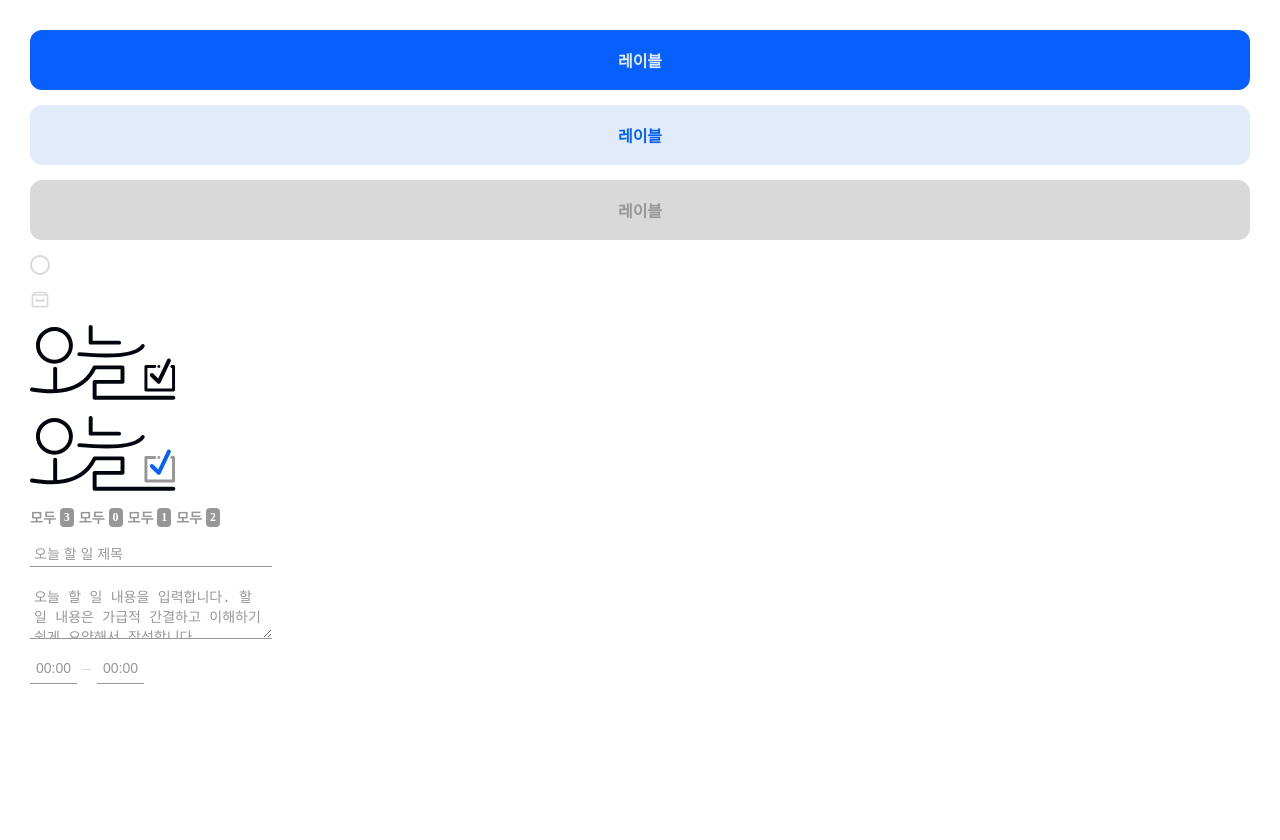
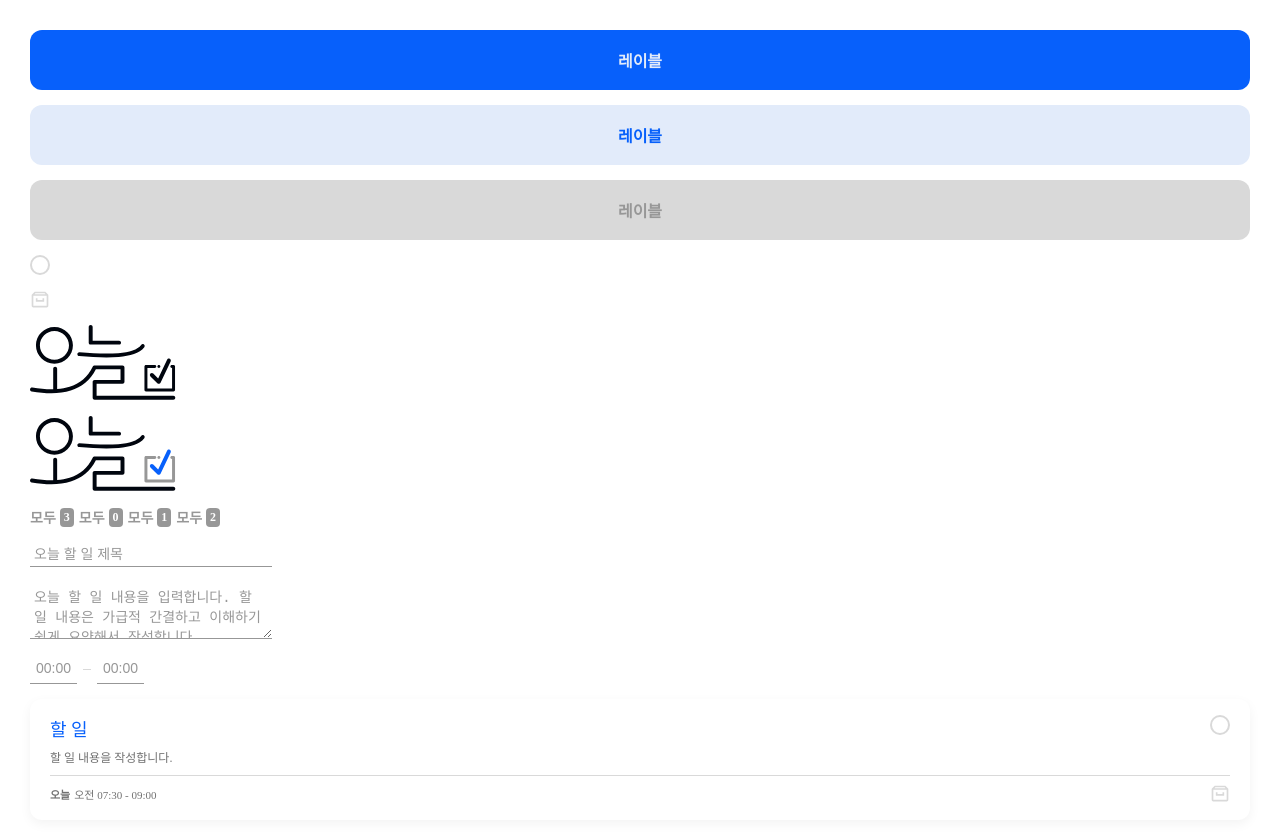
Before and after one commit to joowon-jang/react-homework, a React (Vite) app in the folder 4주차/: page / in a window 1280 px wide. Shown: the top 840 px of the page. Before the commit the page ends 800 px from the top, so only its background shows below. Built offline with nearby package versions, Linux system fonts and the light colour scheme.

Commit message:
[4주차] feat: DoIt 컴포넌트 구현

```diff
--- a/4주차/src/App.tsx
+++ b/4주차/src/App.tsx
@@ -6,6 +6,7 @@ import Status from "./components/Status/Status";
 import Logo from "./components/Logo/Logo";
 import TextInput from "./components/TextInput/TextInput";
 import Time from "./components/Time/Time";
+import DoIt from "./components/DoIt/DoIt";
 
 function App() {
   return (
@@ -37,6 +38,15 @@ function App() {
         placeholder="오늘 할 일 내용을 입력합니다. 할 일 내용은 가급적 간결하고 이해하기 쉽게 요약해서 작성합니다."
       />
       <Time />
+      <DoIt
+        content={{
+          title: "할 일",
+          description: "할 일 내용을 작성합니다.",
+          noon: "오전",
+          startTime: "07:30",
+          endTime: "09:00",
+        }}
+      />
     </div>
   );
 }
--- /dev/null
+++ b/4주차/src/components/DoIt/DoIt.scss
@@ -0,0 +1,50 @@
+@use "../../scss/utils" as *;
+
+$do-it-background: $color-white;
+$do-it-background-dark: $color-lightblue;
+$do-it-forground: $color-gray-400;
+$do-it-title: $color-blue;
+
+.do-it {
+  padding: 16px 20px;
+  background-color: $do-it-background;
+  border-radius: 12px;
+  box-shadow: 0px 4px 12px 0px rgba(0, 5, 14, 0.05);
+
+  &-main {
+    @include flexbox($justify: space-between);
+  }
+
+  &-content {
+    padding-right: 12px;
+
+    h2 {
+      color: $do-it-title;
+      font-size: 18px;
+      overflow: hidden;
+      text-overflow: ellipsis;
+      margin-bottom: 8px;
+    }
+    p {
+      color: $do-it-forground;
+      font-size: 12px;
+      overflow: hidden;
+      text-overflow: ellipsis;
+      line-height: 150%;
+    }
+  }
+
+  &-sub {
+    @include flexbox($justify: space-between, $align: center);
+  }
+  &-time {
+    @include flexbox($gap: 4px);
+    color: $do-it-forground;
+    font-size: 11px;
+    font-weight: 400;
+
+    strong {
+      font-weight: 600;
+    }
+  }
+}
--- /dev/null
+++ b/4주차/src/components/DoIt/DoIt.tsx
@@ -0,0 +1,42 @@
+import Archive from "../Archive/Archive";
+import Checkbox from "../Checkbox/Checkbox";
+import Divider from "../Divider/Divider";
+import "./DoIt.scss";
+
+interface DoItPropsType {
+  content: {
+    title: string;
+    description: string;
+    noon: "오전" | "오후";
+    startTime: string;
+    endTime: string;
+  };
+}
+
+const DoIt = ({ content }: DoItPropsType) => {
+  const { title, description, noon, startTime, endTime } = content;
+
+  return (
+    <article className="do-it">
+      <div className="do-it-main">
+        <div className="do-it-content">
+          <h2>{title}</h2>
+          <p>{description}</p>
+        </div>
+        <Checkbox />
+      </div>
+      <Divider style={{ marginBlock: "8px" }} />
+      <div className="do-it-sub">
+        <div className="do-it-time">
+          <strong>오늘 </strong>
+          <span>
+            {noon} <time dateTime={startTime}>{startTime}</time> - <time dateTime={endTime}>{endTime}</time>
+          </span>
+        </div>
+        <Archive />
+      </div>
+    </article>
+  );
+};
+
+export default DoIt;
```
